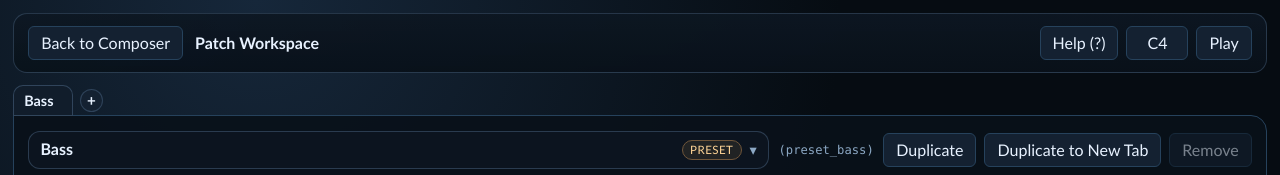
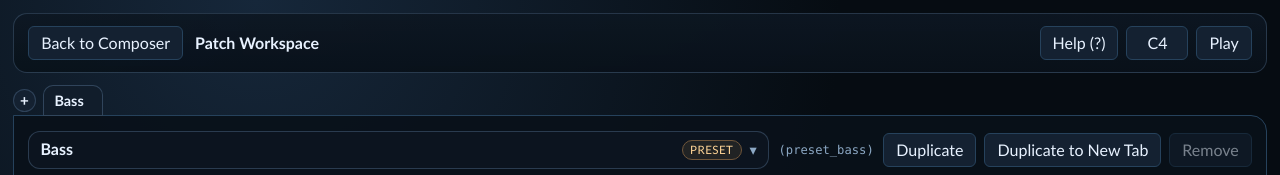
Before and after one commit to eescardo/SynthPlayground, a Next.js app: page /patch-workspace in a window 1280 px wide. Shown: the top 175 px of the page. Built offline with nearby package versions, Linux system fonts and the light colour scheme.

Commit message:
Cap patch workspace tabs and anchor add button

```diff
--- a/app/globals.css
+++ b/app/globals.css
@@ -1109,11 +1109,20 @@ select {
   display: flex;
   align-items: flex-end;
   gap: 0.28rem;
-  overflow-x: auto;
   padding-bottom: 0;
   margin-bottom: -1px;
   position: relative;
   z-index: 2;
+}
+
+.patch-workspace-tab-list {
+  display: flex;
+  flex: 1 1 auto;
+  align-items: flex-end;
+  gap: 0.28rem;
+  min-width: 0;
+  overflow-x: auto;
+  scrollbar-width: thin;
 }
 
 .patch-workspace-tab {
@@ -1186,8 +1195,9 @@ select {
 .patch-workspace-tab-add {
   width: 1.45rem;
   height: 1.45rem;
+  flex: 0 0 auto;
   align-self: center;
-  margin-left: 0.16rem;
+  margin-right: 0.16rem;
   border-color: rgba(131, 173, 216, 0.24);
   font-size: 0.95rem;
   font-weight: 600;
--- a/src/components/app/AppRoot.tsx
+++ b/src/components/app/AppRoot.tsx
@@ -54,6 +54,7 @@ import { useRecordingController } from "@/hooks/useRecordingController";
 import { useSelectionClipboardActions } from "@/hooks/useSelectionClipboardActions";
 import { usePitchPickerHotkeys } from "@/hooks/usePitchPickerHotkeys";
 import { usePatchWorkspaceState } from "@/hooks/patch/usePatchWorkspaceState";
+import { MAX_PATCH_WORKSPACE_TABS } from "@/hooks/patch/patchWorkspaceStateUtils";
 import { useTrackMacroAutomationActions } from "@/hooks/tracks/useTrackMacroAutomationActions";
 import { useTrackVolumeAutomationActions } from "@/hooks/tracks/useTrackVolumeAutomationActions";
 import { Project } from "@/types/music";
@@ -1121,6 +1122,7 @@ export function AppRoot({ children }: { children: ReactNode }) {
       resolvePatchSource(selectedPatch) === "custom" || resolvePatchPresetStatus(selectedPatch) === "legacy_preset",
     onBackToComposer: patchWorkspace.closePatchWorkspace,
     onActivateTab: patchWorkspace.activateWorkspaceTab,
+    canCreateTab: patchWorkspace.tabs.length < MAX_PATCH_WORKSPACE_TABS,
     onCreateTab: patchWorkspace.createWorkspaceTabFromCurrent,
     onCloseTab: patchWorkspace.closeWorkspaceTab,
     onRenameTab: patchWorkspace.renameWorkspaceTab,
--- a/src/components/app/PatchWorkspaceView.tsx
+++ b/src/components/app/PatchWorkspaceView.tsx
@@ -23,6 +23,7 @@ interface PatchWorkspaceViewProps {
   canRemovePatch: boolean;
   onBackToComposer: () => void;
   onActivateTab: (tabId: string) => void;
+  canCreateTab: boolean;
   onCreateTab: () => void;
   onCloseTab: (tabId: string) => void;
   onRenameTab: (tabId: string, name: string) => void;
@@ -82,6 +83,7 @@ export function PatchWorkspaceView(props: PatchWorkspaceViewProps) {
         <PatchWorkspaceTabStrip
           tabs={props.tabs}
           activeTabId={props.activeTabId}
+          canCreateTab={props.canCreateTab}
           onActivateTab={props.onActivateTab}
           onCreateTab={props.onCreateTab}
           onCloseTab={props.onCloseTab}
--- a/src/components/patch-workspace/PatchWorkspaceTabStrip.tsx
+++ b/src/components/patch-workspace/PatchWorkspaceTabStrip.tsx
@@ -13,6 +13,7 @@ export interface PatchWorkspaceTabViewModel {
 interface PatchWorkspaceTabStripProps {
   tabs: PatchWorkspaceTabViewModel[];
   activeTabId?: string;
+  canCreateTab?: boolean;
   onActivateTab: (tabId: string) => void;
   onCreateTab: () => void;
   onCloseTab: (tabId: string) => void;
@@ -54,6 +55,12 @@ export function PatchWorkspaceTabStrip(props: PatchWorkspaceTabStripProps) {
 
   return (
     <div className="patch-workspace-tabs" role="tablist" aria-label="Open instrument tabs">
+      {props.canCreateTab !== false && (
+        <button type="button" className="patch-workspace-tab-add" aria-label="New instrument tab" onClick={props.onCreateTab}>
+          +
+        </button>
+      )}
+      <div className="patch-workspace-tab-list">
         {props.tabs.map((tab) => {
           const active = tab.id === props.activeTabId;
           const editing = renamingTabId === tab.id;
@@ -130,9 +137,7 @@ export function PatchWorkspaceTabStrip(props: PatchWorkspaceTabStripProps) {
             </div>
           );
         })}
-      <button type="button" className="patch-workspace-tab-add" aria-label="New instrument tab" onClick={props.onCreateTab}>
-        +
-      </button>
+      </div>
     </div>
   );
 }
--- a/src/hooks/patch/patchWorkspaceStateUtils.ts
+++ b/src/hooks/patch/patchWorkspaceStateUtils.ts
@@ -7,6 +7,7 @@ export interface LocalPatchWorkspaceTab extends PatchWorkspaceTabState {
 }
 
 export const PATCH_WORKSPACE_TAB_MACRO_VALUES_SESSION_KEY = "synth-playground:patch-workspace-tab-macro-values";
+export const MAX_PATCH_WORKSPACE_TABS = 16;
 
 export const isTextEditingTarget = (target: EventTarget | null) => {
   const element = target as HTMLElement | null;
@@ -62,13 +63,20 @@ export const getActiveTab = (tabs: LocalPatchWorkspaceTab[], activeTabId?: strin
   tabs.find((tab) => tab.id === activeTabId) ?? tabs[0];
 
 export const createNextTabName = (tabs: Array<{ name: string }>) => {
-  for (let index = 1; index < 10_000; index += 1) {
+  const existingNames = new Set(tabs.map((tab) => tab.name));
+
+  for (let index = 1; index <= MAX_PATCH_WORKSPACE_TABS; index += 1) {
     const candidate = `Tab ${index}`;
-    if (!tabs.some((tab) => tab.name === candidate)) {
+    if (!existingNames.has(candidate)) {
       return candidate;
     }
   }
-  return `Tab ${Date.now()}`;
+
+  let overflowIndex = MAX_PATCH_WORKSPACE_TABS + 1;
+  while (existingNames.has(`Tab ${overflowIndex}`)) {
+    overflowIndex += 1;
+  }
+  return `Tab ${overflowIndex}`;
 };
 
 export const parseTabMacroValues = (raw: string | null): Record<string, Record<string, number>> => {
--- a/src/hooks/patch/usePatchWorkspaceState.ts
+++ b/src/hooks/patch/usePatchWorkspaceState.ts
@@ -13,6 +13,7 @@ import {
   isShortcutBlockedTarget,
   isTextEditingTarget,
   LocalPatchWorkspaceTab,
+  MAX_PATCH_WORKSPACE_TABS,
   parseTabMacroValues,
   PATCH_WORKSPACE_TAB_MACRO_VALUES_SESSION_KEY,
   pruneTabMacroValues,
@@ -250,7 +251,7 @@ export function usePatchWorkspaceState(options: UsePatchWorkspaceStateOptions) {
       const existingTab = tabs.find((tab) => tab.patchId === resolvedPatchId);
       if (existingTab) {
         activateWorkspaceTab(existingTab.id, { preview: false, skipHistory: true });
-      } else {
+      } else if (tabs.length < MAX_PATCH_WORKSPACE_TABS) {
         const nextTab = createWorkspaceTab(resolvedPatchId);
         skipNextTabPreviewRef.current = true;
         setTabs((currentTabs) => [...currentTabs, nextTab]);
@@ -273,6 +274,9 @@ export function usePatchWorkspaceState(options: UsePatchWorkspaceStateOptions) {
   }, [updateTabs]);
 
   const createWorkspaceTabFromCurrent = useCallback(() => {
+    if (tabs.length >= MAX_PATCH_WORKSPACE_TABS) {
+      return;
+    }
     const patchId = activeTab?.patchId ?? selectedPatch?.id ?? selectedTrack?.instrumentPatchId ?? project.patches[0]?.id;
     if (!patchId) {
       return;
```
Also changed, not shown: 1 other file (tests, documents, lock files or other folders). Lines whose indentation alone changed are shown as unchanged.
